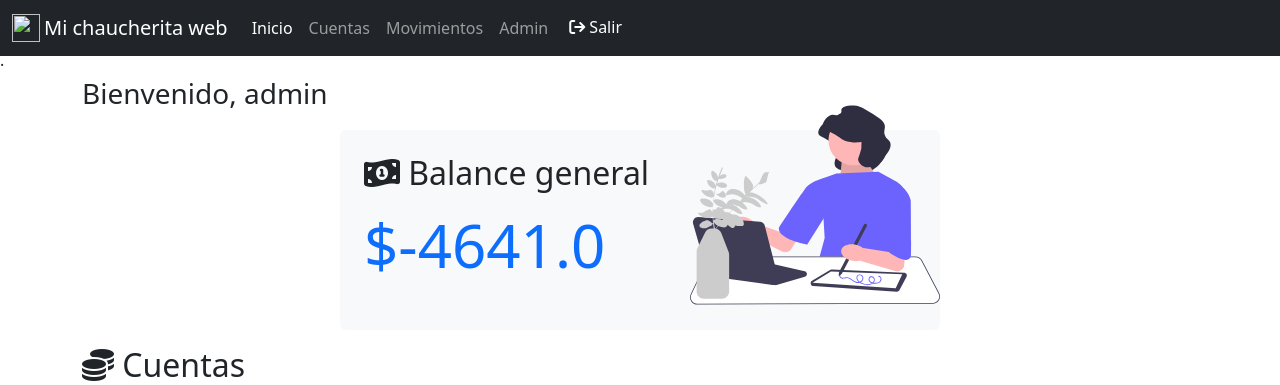
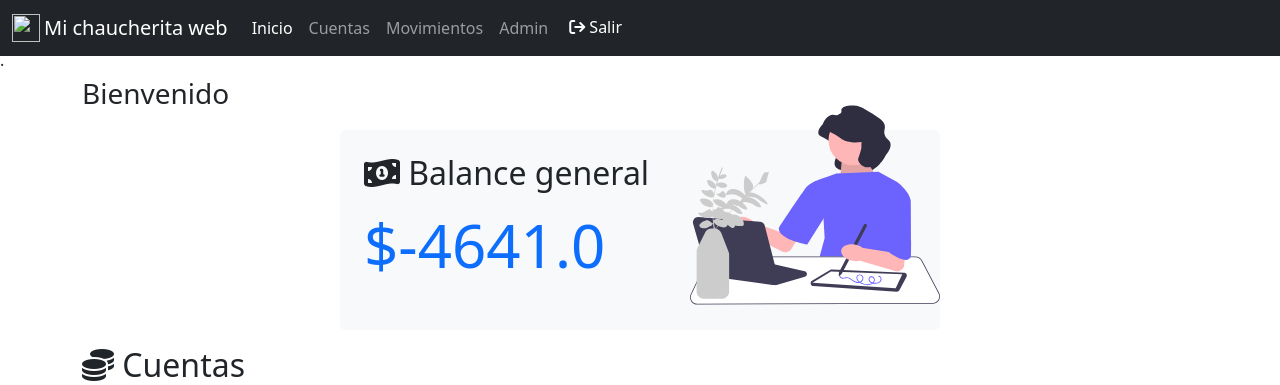
Before and after one commit to Linfarthleo/django-chaucherita-production, a Django app: page / in a window 1280 px wide. Shown: the top 385 px of the page. Run offline with Django 5.2, Linux system fonts and the light colour scheme; a user stored in the database is signed in; data comes from the database, SQL or seed files in the repository; parts of the project's set-up code (start-up, migrations or seed data) failed here and were passed over; some libraries are stand-ins or nearby versions.

Commit message:
asdasdad

```diff
--- a/templates/base.html
+++ b/templates/base.html
@@ -4,13 +4,8 @@
 <head>
     <meta charset="UTF-8">
     <meta name="viewport" content="width=device-width, initial-scale=1.0">
-    <!--
-    <link href="https://cdn.jsdelivr.net/npm/bootstrap@5.3.2/dist/css/bootstrap.min.css" rel="stylesheet" integrity="sha384-T3c6CoIi6uLrA9TneNEoa7RxnatzjcDSCmG1MXxSR1GAsXEV/Dwwykc2MPK8M2HN" crossorigin="anonymous">
-    -->
-
     <link rel="stylesheet" href="{% static 'fa/css/all.min.css' %}">
     <link rel="stylesheet" href="{% static 'bs/css/bootstrap.min.css' %}">
-    <link rel="shortcut icon" href="{% static 'favicon.ico' %}" type="image/x-icon">
     <title>{% block title%}{% endblock %}Mi chaucherita web</title>
     {% block head%}{% endblock %}
 </head>
--- a/templates/index.html
+++ b/templates/index.html
@@ -4,7 +4,7 @@
 {% block content%}
     {{ block.super }}
     <main class="container">
-        <p class="fs-3 ">Bienvenido, {{ user.username }}</p>
+        <p class="fs-3 ">Bienvenido</p>
         <div class="d-flex flex-column">
 
             <div class="rounded-2 p-4 bg-light d-flex position-relative flex-column align-self-center" style="width: 600px;">
```
